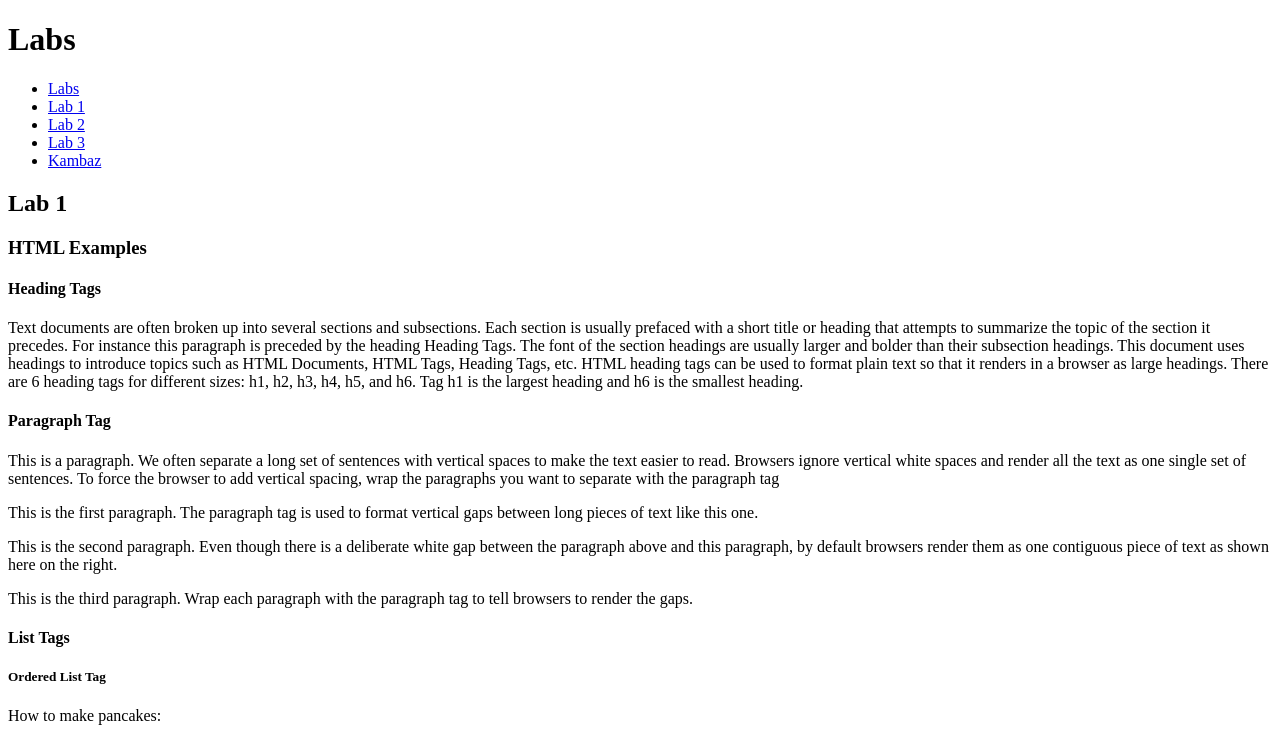
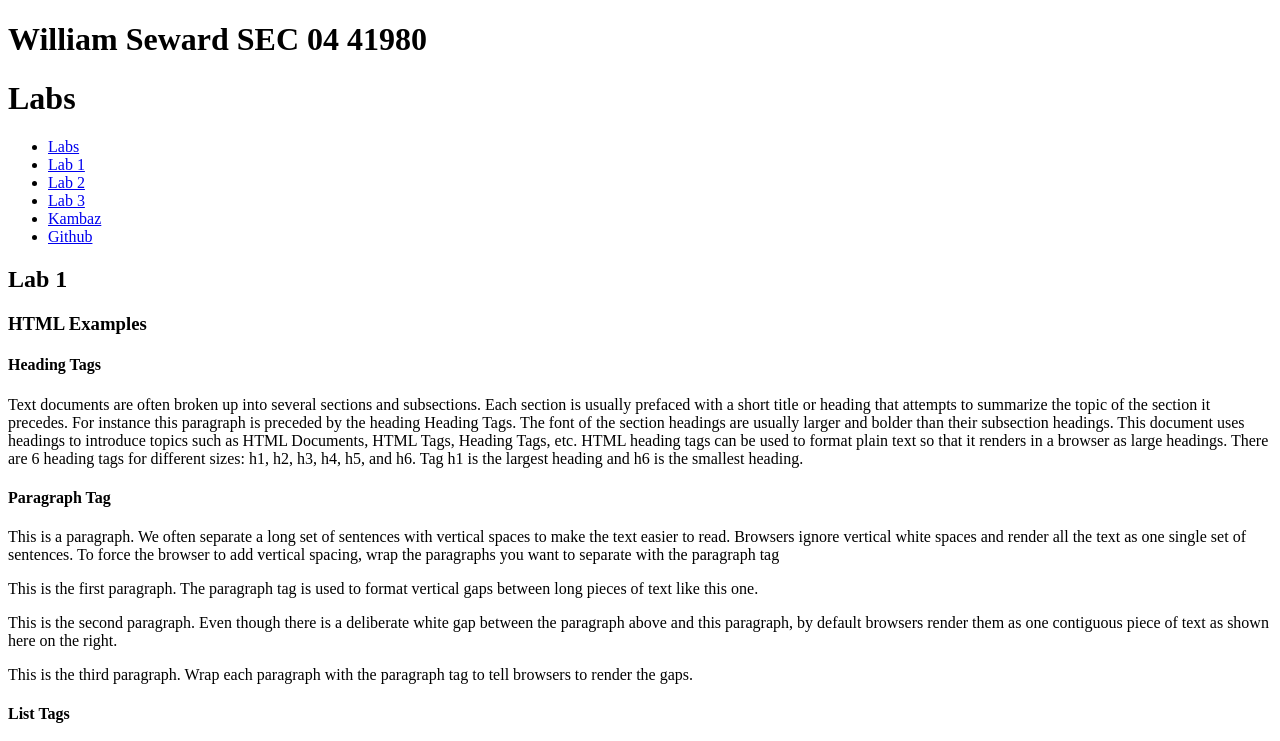
Before and after one commit to sewardwi/kambaz-react-web-app, a React (Vite) app: page /#/Labs/Lab1 in a window 1280 px wide. Shown: the top 741 px of the page. Built offline with nearby package versions, Linux system fonts and the light colour scheme.

Commit message:
last two things for a1

```diff
--- a/src/Labs/TOC.tsx
+++ b/src/Labs/TOC.tsx
@@ -8,6 +8,7 @@ export default function TOC() {
       <li><Link to="/Labs/Lab2">Lab 2</Link></li>
       <li><Link to="/Labs/Lab3">Lab 3</Link></li>
       <li><Link to="/Kambaz">Kambaz</Link></li>
+      <li><a href="https://github.com/sewardwi/kambaz-react-web-app" id="wd-github">Github</a></li>
     </ul>
   );
 }
--- a/src/Labs/index.tsx
+++ b/src/Labs/index.tsx
@@ -6,6 +6,7 @@ import Lab3 from "./Lab3";
 export default function Labs() {
   return (
     <div id="wd-labs">
+      <h1>William Seward SEC 04 41980</h1>
       <h1>Labs</h1>
       <TOC />
       <Routes>
```
